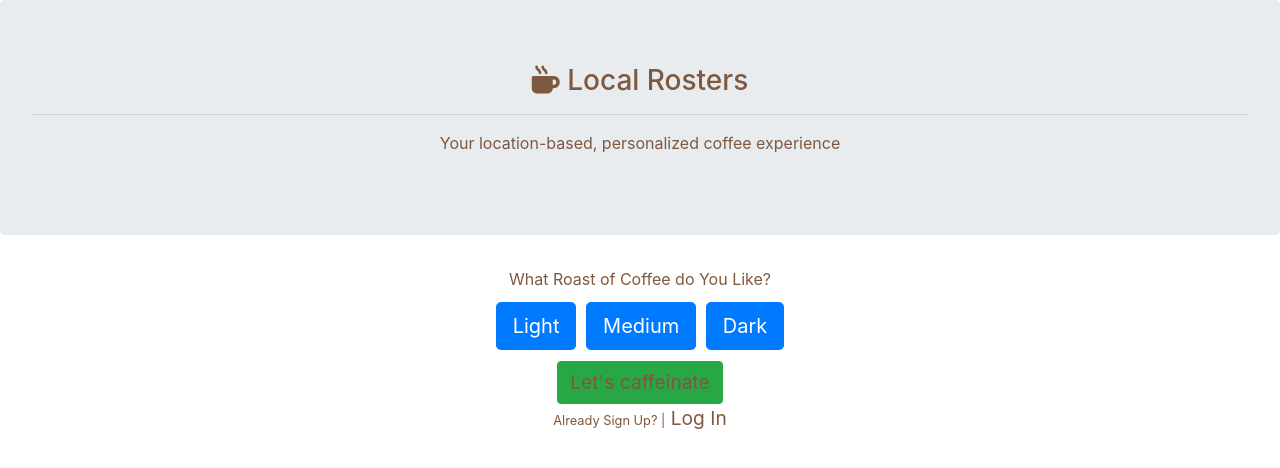
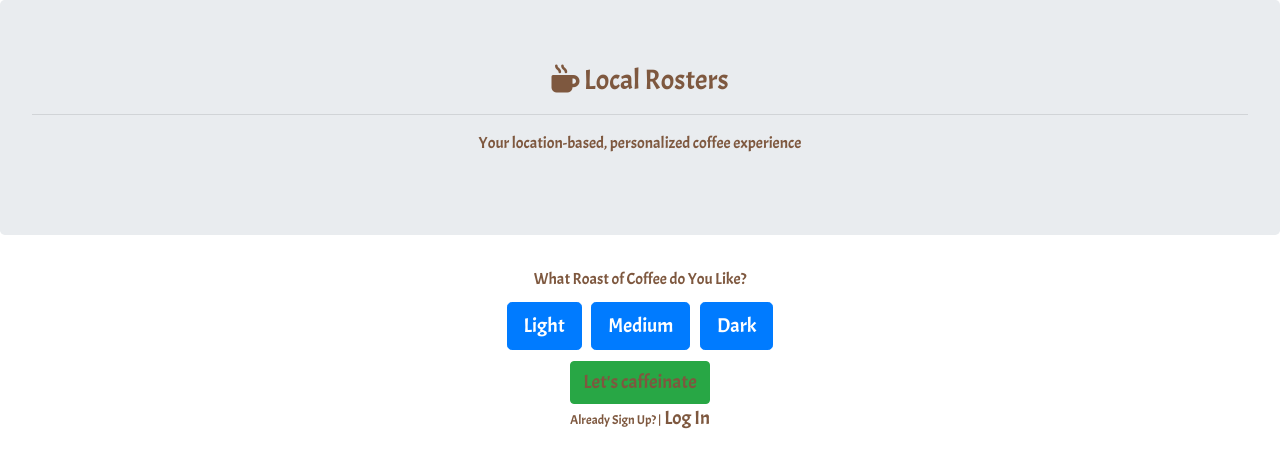
Before and after one commit to hacknyctp/HackathonLocalRoaster, a React (Create React App) app in the folder Client/local_roasters/: page / in a window 1280 px wide. Shown: the top 468 px of the page. Built offline with nearby package versions, Linux system fonts and the light colour scheme.

Commit message:
add fonts

```diff
--- a/Client/local_roasters/public/index.html
+++ b/Client/local_roasters/public/index.html
@@ -25,15 +25,10 @@
       src="https://kit.fontawesome.com/70359450c9.js"
       crossorigin="anonymous"
     ></script>
-    <!--
-      Notice the use of %PUBLIC_URL% in the tags above.
-      It will be replaced with the URL of the `public` folder during the build.
-      Only files inside the `public` folder can be referenced from the HTML.
-
-      Unlike "/favicon.ico" or "favicon.ico", "%PUBLIC_URL%/favicon.ico" will
-      work correctly both with client-side routing and a non-root public URL.
-      Learn how to configure a non-root public URL by running `npm run build`.
-    -->
+    <link
+      href="https://fonts.googleapis.com/css?family=Acme&display=swap"
+      rel="stylesheet"
+    />
     <title>Local Roasters</title>
   </head>
 
--- a/Client/local_roasters/src/App.css
+++ b/Client/local_roasters/src/App.css
@@ -18,6 +18,15 @@
   color: white;
 }
 
+h1,
+h2,
+h3,
+h4,
+h5,
+h6 {
+  font-family: 'Acme', sans-serif;
+}
+
 .container-fluid {
   padding: 0;
 }
@@ -26,6 +35,7 @@
   color: #09d3ac;
 }
 body {
+  font-family: 'Acme', sans-serif;
   color: #7e583f;
 }
 
```
